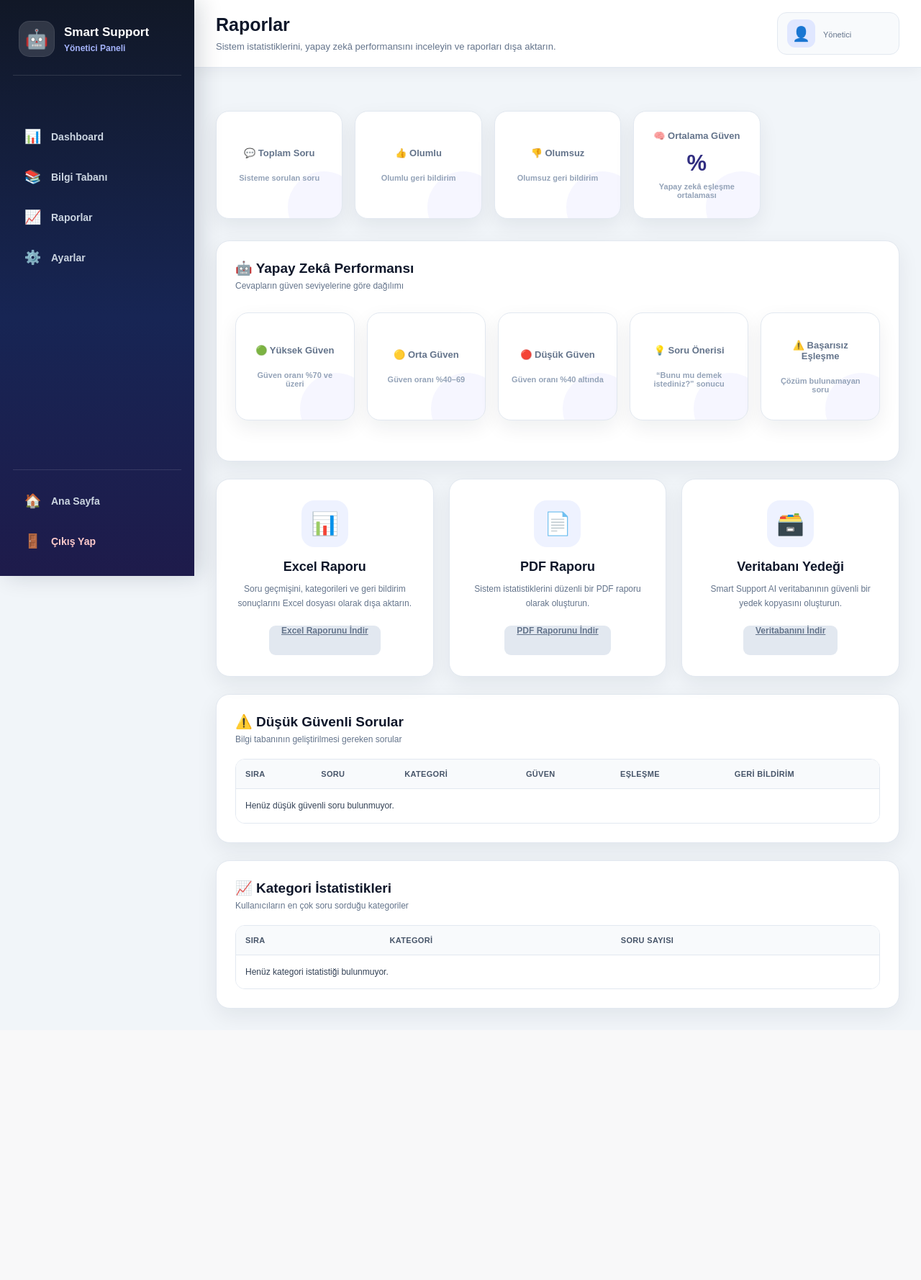
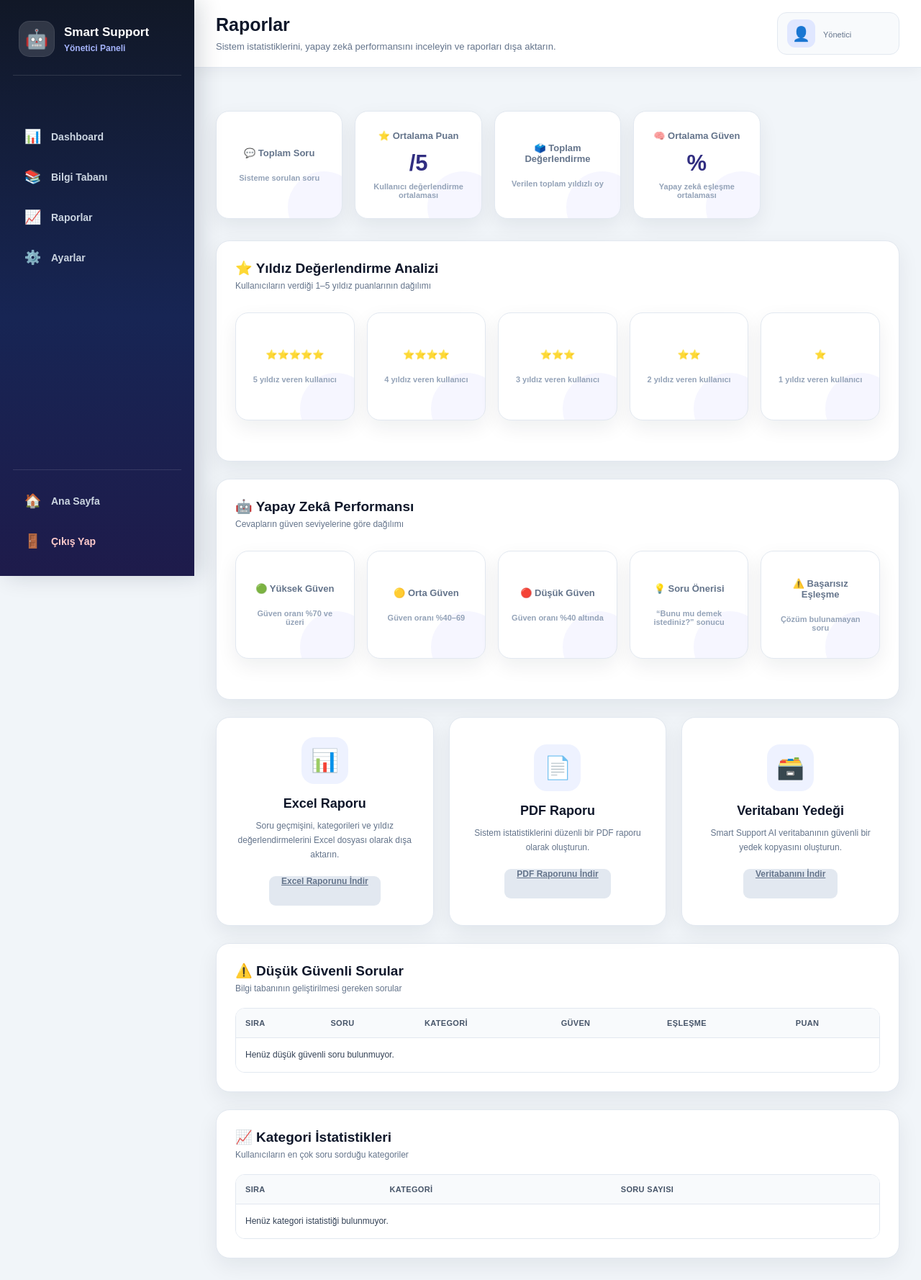
Before and after one commit to AkkusEmre34/smart-support-ai, a Flask app: template frontend/templates/admin/reports.html in a window 1280 px wide. Shown: the whole page at 72% size. Before the commit the page ends 1418 px from the top, so only its background shows below. Run offline with Flask 3, Linux system fonts and the light colour scheme; the template is opened without the code that fills it, so the values that code supplies are empty.

Commit message:
Yıldız değerlendirme analizi raporlar sayfasına eklendi

```diff
--- a/backend/app.py
+++ b/backend/app.py
@@ -676,6 +676,159 @@ def calculate_statistics(chat_history):
         for score in confidence_scores
         if score < 40
     )
+    # ==============================================
+    # YILDIZ DEĞERLENDİRME İSTATİSTİKLERİ
+    # ==============================================
+
+    ratings = []
+
+    for chat in prepared_history:
+
+        rating_value = chat.get(
+            "rating"
+        )
+
+        if rating_value in [
+            None,
+            ""
+        ]:
+            continue
+
+        try:
+
+            rating = int(
+                rating_value
+            )
+
+        except (
+            TypeError,
+            ValueError
+        ):
+            continue
+
+        if 1 <= rating <= 5:
+
+            ratings.append(
+                rating
+            )
+
+    total_ratings = len(
+        ratings
+    )
+
+    if total_ratings > 0:
+
+        average_rating = round(
+            sum(ratings)
+            / total_ratings,
+            1
+        )
+
+    else:
+
+        average_rating = 0
+
+    rating_distribution = {
+        1: ratings.count(1),
+        2: ratings.count(2),
+        3: ratings.count(3),
+        4: ratings.count(4),
+        5: ratings.count(5)
+    }
+
+    five_star_count = (
+        rating_distribution[5]
+    )
+
+    four_star_count = (
+        rating_distribution[4]
+    )
+
+    three_star_count = (
+        rating_distribution[3]
+    )
+
+    two_star_count = (
+        rating_distribution[2]
+    )
+
+    one_star_count = (
+        rating_distribution[1]
+    )
+
+    rated_chats = []
+
+    for chat in prepared_history:
+
+        try:
+
+            rating = int(
+                chat.get(
+                    "rating",
+                    0
+                )
+            )
+
+        except (
+            TypeError,
+            ValueError
+        ):
+
+            rating = 0
+
+        if 1 <= rating <= 5:
+
+            rated_chats.append(
+                {
+                    "id": chat.get(
+                        "id",
+                        ""
+                    ),
+                    "question": chat.get(
+                        "question",
+                        "-"
+                    ),
+                    "answer": chat.get(
+                        "answer",
+                        "-"
+                    ),
+                    "category_name": chat.get(
+                        "category_name",
+                        "Diğer"
+                    ),
+                    "rating": rating,
+                    "created_at": chat.get(
+                        "created_at",
+                        "-"
+                    )
+                }
+            )
+
+    highest_rated_chat = None
+    lowest_rated_chat = None
+
+    if rated_chats:
+
+        highest_rated_chat = max(
+            rated_chats,
+            key=lambda item: item["rating"]
+        )
+
+        lowest_rated_chat = min(
+            rated_chats,
+            key=lambda item: item["rating"]
+        )
+
+    latest_rated_chats = sorted(
+        rated_chats,
+        key=lambda item: str(
+            item.get(
+                "created_at",
+                ""
+            )
+        ),
+        reverse=True
+    )[:10]
 
     suggestion_count = sum(
         1
@@ -760,7 +913,18 @@ def calculate_statistics(chat_history):
         "failed_match_count": failed_match_count,
         "low_confidence_questions": (
             low_confidence_questions[:10]
-        )
+        ),
+        "total_ratings": total_ratings,
+        "average_rating": average_rating,
+        "rating_distribution": rating_distribution,
+        "five_star_count": five_star_count,
+        "four_star_count": four_star_count,
+        "three_star_count": three_star_count,
+        "two_star_count": two_star_count,
+        "one_star_count": one_star_count,
+        "highest_rated_chat": highest_rated_chat,
+        "lowest_rated_chat": lowest_rated_chat,
+        "latest_rated_chats": latest_rated_chats
     }
 def normalize_question_text(text):
     """
--- a/frontend/templates/admin/reports.html
+++ b/frontend/templates/admin/reports.html
@@ -41,15 +41,15 @@
         <article class="admin-dashboard-card">
 
             <h3>
-                👍 Olumlu
+                ⭐ Ortalama Puan
             </h3>
 
             <strong>
-                {{ statistics.positive_feedback }}
+                {{ statistics.average_rating }}/5
             </strong>
 
             <small>
-                Olumlu geri bildirim
+                Kullanıcı değerlendirme ortalaması
             </small>
 
         </article>
@@ -58,15 +58,15 @@
         <article class="admin-dashboard-card">
 
             <h3>
-                👎 Olumsuz
+                🗳️ Toplam Değerlendirme
             </h3>
 
             <strong>
-                {{ statistics.negative_feedback }}
+                {{ statistics.total_ratings }}
             </strong>
 
             <small>
-                Olumsuz geri bildirim
+                Verilen toplam yıldızlı oy
             </small>
 
         </article>
@@ -87,6 +87,116 @@
             </small>
 
         </article>
+
+    </section>
+
+
+    <section class="admin-content">
+
+        <div class="admin-content-header">
+
+            <div>
+
+                <h2>
+                    ⭐ Yıldız Değerlendirme Analizi
+                </h2>
+
+                <p>
+                    Kullanıcıların verdiği 1–5 yıldız puanlarının dağılımı
+                </p>
+
+            </div>
+
+        </div>
+
+
+        <section class="admin-dashboard">
+
+            <article class="admin-dashboard-card">
+
+                <h3>
+                    ⭐⭐⭐⭐⭐
+                </h3>
+
+                <strong>
+                    {{ statistics.five_star_count }}
+                </strong>
+
+                <small>
+                    5 yıldız veren kullanıcı
+                </small>
+
+            </article>
+
+
+            <article class="admin-dashboard-card">
+
+                <h3>
+                    ⭐⭐⭐⭐
+                </h3>
+
+                <strong>
+                    {{ statistics.four_star_count }}
+                </strong>
+
+                <small>
+                    4 yıldız veren kullanıcı
+                </small>
+
+            </article>
+
+
+            <article class="admin-dashboard-card">
+
+                <h3>
+                    ⭐⭐⭐
+                </h3>
+
+                <strong>
+                    {{ statistics.three_star_count }}
+                </strong>
+
+                <small>
+                    3 yıldız veren kullanıcı
+                </small>
+
+            </article>
+
+
+            <article class="admin-dashboard-card">
+
+                <h3>
+                    ⭐⭐
+                </h3>
+
+                <strong>
+                    {{ statistics.two_star_count }}
+                </strong>
+
+                <small>
+                    2 yıldız veren kullanıcı
+                </small>
+
+            </article>
+
+
+            <article class="admin-dashboard-card">
+
+                <h3>
+                    ⭐
+                </h3>
+
+                <strong>
+                    {{ statistics.one_star_count }}
+                </strong>
+
+                <small>
+                    1 yıldız veren kullanıcı
+                </small>
+
+            </article>
+
+        </section>
 
     </section>
 
@@ -214,8 +324,8 @@
             </h2>
 
             <p>
-                Soru geçmişini, kategorileri ve geri bildirim
-                sonuçlarını Excel dosyası olarak dışa aktarın.
+                Soru geçmişini, kategorileri ve yıldız
+                değerlendirmelerini Excel dosyası olarak dışa aktarın.
             </p>
 
             <a
@@ -311,7 +421,7 @@
                         <th>Kategori</th>
                         <th>Güven</th>
                         <th>Eşleşme</th>
-                        <th>Geri Bildirim</th>
+                        <th>Puan</th>
                     </tr>
 
                 </thead>
@@ -365,14 +475,10 @@
 
                             <td>
 
-                                {% if chat.feedback == "positive" %}
-                                    👍 Olumlu
-
-                                {% elif chat.feedback == "negative" %}
-                                    👎 Olumsuz
-
+                                {% if chat.rating %}
+                                    {{ chat.rating }} / 5 ⭐
                                 {% else %}
-                                    ⏳ Bekliyor
+                                    ⏳ Puanlanmadı
                                 {% endif %}
 
                             </td>
```
Also changed, not shown: data/smart_support.db.
